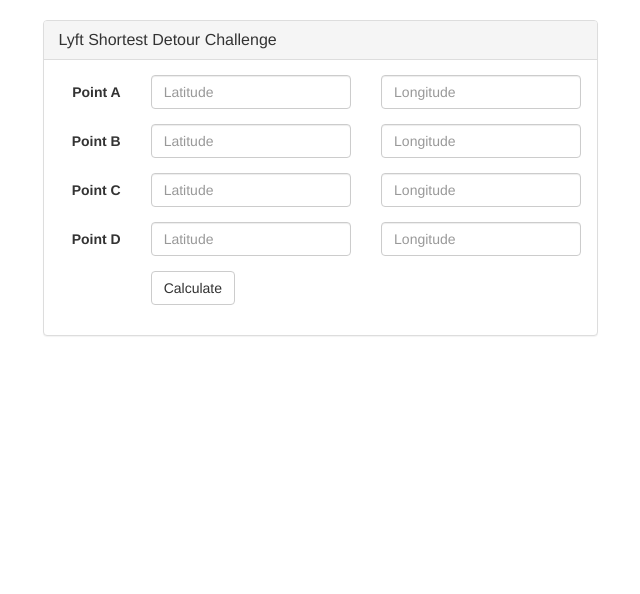
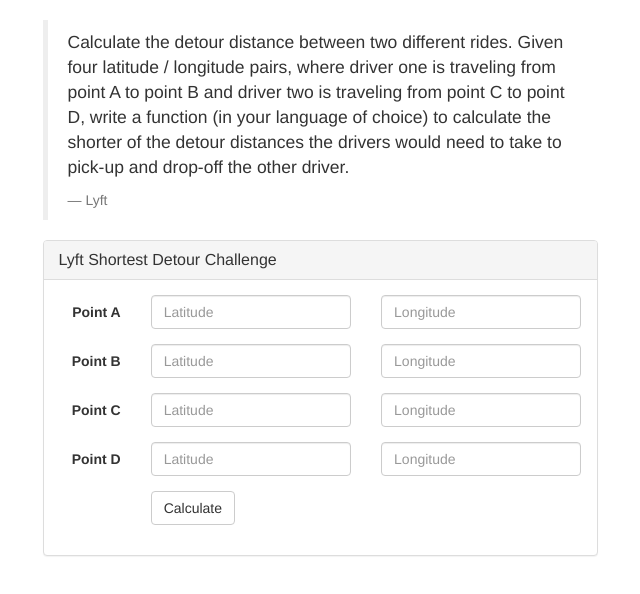
Before and after one commit to gulsahkandemir/lyft-shortest-detour-challenge, a plain HTML site: page index.html in a window 1280 px wide. Shown: the whole page, without its empty margins (320-960 px from the left). Drawn offline with nearby package versions, Linux system fonts and the light colour scheme; some packages are replaced by stand-ins of ours.

Commit message:
Copy changes.

```diff
--- a/index.html
+++ b/index.html
@@ -1,7 +1,7 @@
 <!DOCTYPE html>
 <html>
 <head>
-    <title>Calculate the shortest detour</title>
+  <title>Lyft Shortest Detour Challenge</title>
 
   <script src="http://maps.google.com/maps/api/js?v=3.exp&amp;sensor=false&amp;key=AIzaSyAVdLyIXC4X31tjWLdcQHu5HvgWIl0BowM" type="text/javascript"></script>
   <script src="http://code.jquery.com/jquery-1.9.1.min.js"></script>
@@ -16,11 +16,18 @@
     <div class="container dt-calculate" style="margin-top: 20px;">
       <div class="row">
         <div class="col-sm-6 col-sm-offset-3">
+          <blockquote>
+            <p>
+              Calculate the detour distance between two different rides. Given four latitude / longitude pairs, where driver one is traveling from point A to point B and driver two is traveling from point C to point D, write a function (in your language of choice) to calculate the shorter of the detour distances the drivers would need to take to pick-up and drop-off the other driver.
+            </p>
+            <small>Lyft</small>
+          </blockquote>
           <div class="panel panel-default">
             <div class="panel-heading">
               <h3 class="panel-title">Lyft Shortest Detour Challenge</h3>
             </div>
             <div class="panel-body">
+
               <form class="form-horizontal js-calculate-form" role="form">
 
                 <div class="form-group">
```
Lines whose indentation alone changed are shown as unchanged.
